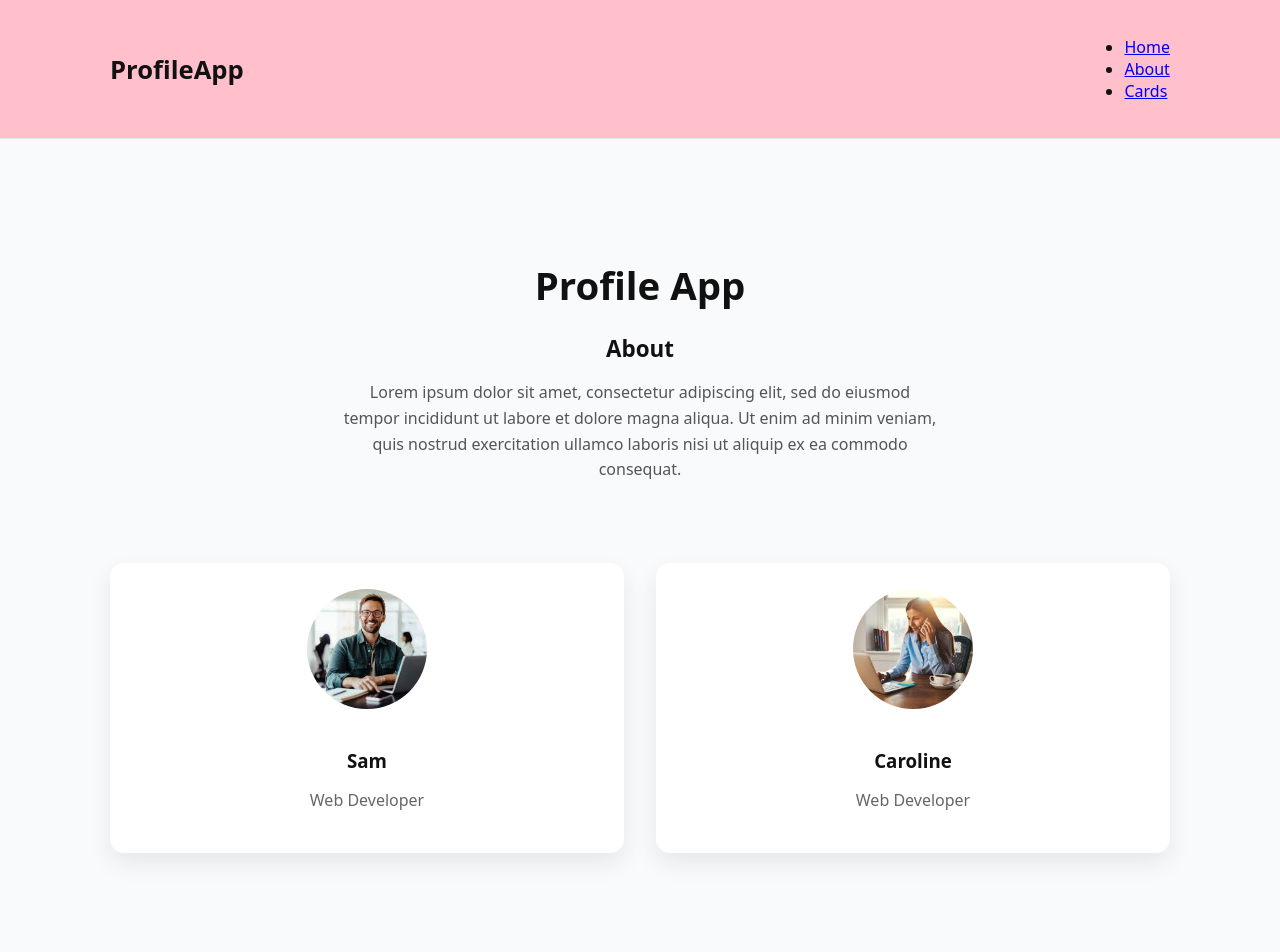
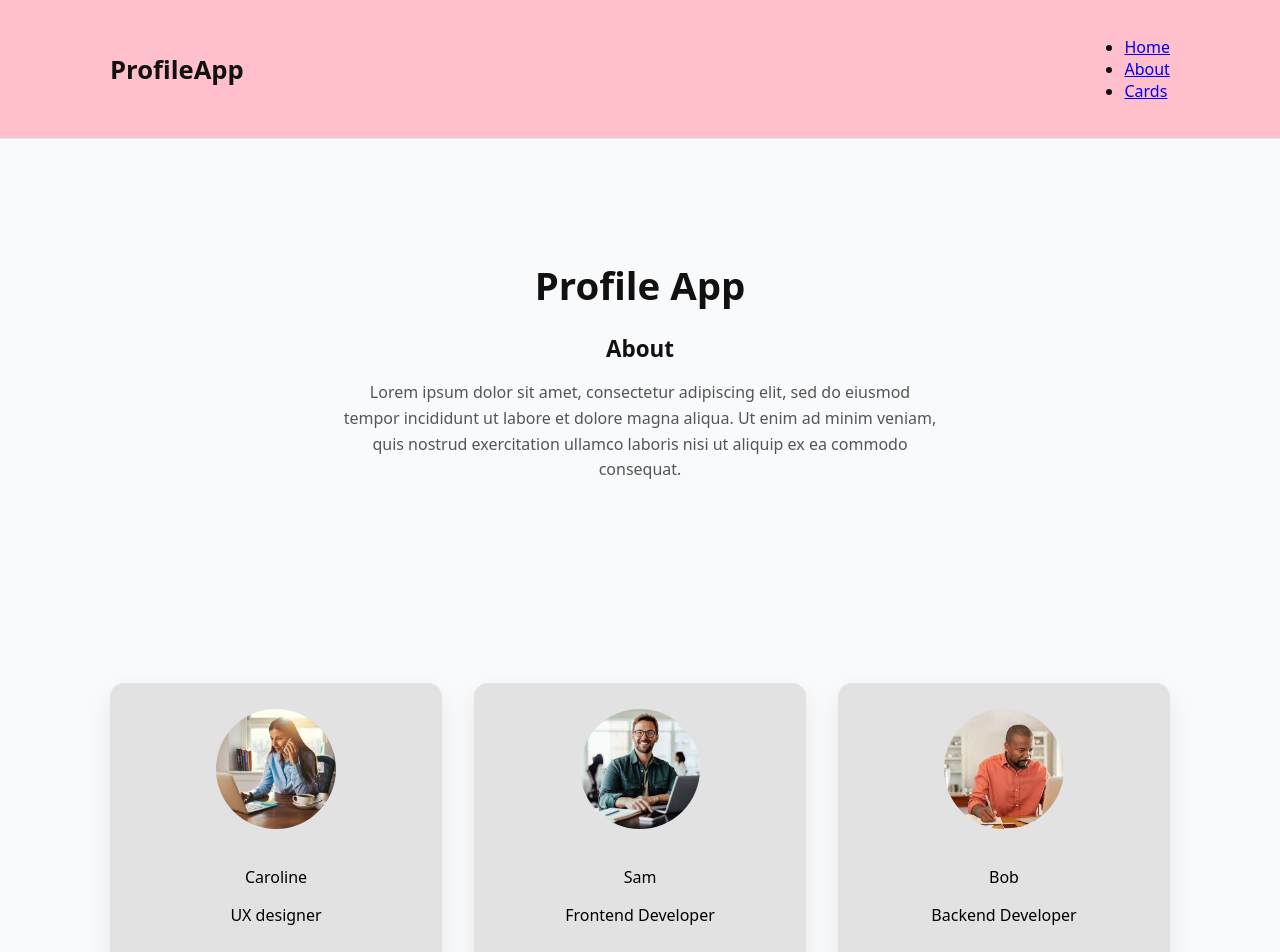
Before and after one commit to Caroline-24/profile-app, a React (Vite) app: page / in a window 1280 px wide. Shown: the top 952 px of the page. Built offline with nearby package versions, Linux system fonts and the light colour scheme.

Commit message:
First commit

```diff
--- a/src/App.jsx
+++ b/src/App.jsx
@@ -1,25 +1,38 @@
 import Navbar from './components/Navbar'
 import About from './components/About'
-import Card1 from './components/Card1'
-import Card2 from './components/Card2'
+import Card from './components/Card'
+import Wrapper from './components/Wrapper'
+import person1 from "./assets/person1.png"
+import person2 from "./assets/person2.png"
+import person3 from "./assets/person3.png"
+import './styles/Card.css';
 
 function App() {
+  const profiles =[
+    {id:0, name: "Caroline", title: "UX designer", image: person2 },
+    {id:1, name: "Sam", title: "Frontend Developer", image: person1 },
+    {id:2, name: "Bob", title: "Backend Developer", image: person3 },
+  ];
   return (
     <>
       <Navbar />
-
-      <main className="container">
-        <section id="home">
-          <About />
-        </section>
-
-        <section id= "cards" className="cards-section">
-          <Card1 />
-          <Card2 />
-        </section>
-      </main>
+      <Wrapper id="about">
+        <About />
+      </Wrapper>
+      <Wrapper id="profiles">
+        <div className="grid">
+          {profiles.map((profiles) => (
+            <Card
+              key={profiles.id}
+              name={profiles.name}
+              title={profiles.title}
+              image={profiles.image}
+            />
+          ))}
+        </div>
+      </Wrapper>
     </>
-  )
+  );
 }
 
-export default App
+export default App;
--- /dev/null
+++ b/src/components/Card.jsx
@@ -0,0 +1,19 @@
+import person1 from "../assets/person1.png"
+import '../styles/Card.css';
+
+const Card = (props) => {
+
+    return (
+        <div className="card">
+            <div className="top">
+                <img src={props.image} alt={props.name} />
+            </div>
+            <div className="bottom">
+                <p>{props.name}</p>
+                <p>{props.title}</p>
+            </div>
+        </div>
+    );
+};
+
+export default Card;
--- /dev/null
+++ b/src/components/Wrapper.jsx
@@ -0,0 +1,11 @@
+const Wrapper = ({ children, id }) => {
+  return (
+    <div className="section" id={id}>
+      <div className="container">
+        {children}
+      </div>
+    </div>
+  );
+};
+
+export default Wrapper;
--- a/src/styles/App.css
+++ b/src/styles/App.css
@@ -21,3 +21,9 @@ body {
   grid-template-columns: repeat(auto-fit, minmax(260px, 1fr));
   gap: 32px;
 }
+
+.grid {
+  display: grid;
+  grid-template-columns: repeat(auto-fit, minmax(250px, 1fr));
+  gap: 2rem;
+}
--- a/src/styles/Card.css
+++ b/src/styles/Card.css
@@ -1,5 +1,5 @@
 .card {
-    background-color: white;
+    background-color: rgb(226, 226, 226);
     padding: 24px;
     border-radius: 14px;
     text-align: center;
@@ -27,5 +27,5 @@
 }
 
 .card p {
-    color: #666;
+    color: #000000;
 }
```
Also changed, not shown: src/assets/person3.png (added).
